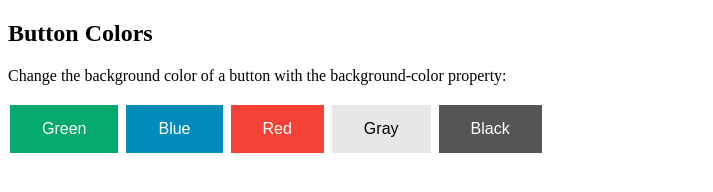
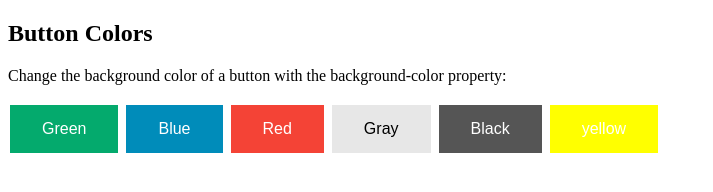
Before and after one commit to satish154/web, a plain HTML site: page index.html in a window 1280 px wide. Shown: the whole page, without its empty margins (0-713 px from the left). Drawn offline with Linux system fonts and the light colour scheme.

Commit message:
color changed

```diff
--- a/index.html
+++ b/index.html
@@ -29,6 +29,9 @@ background-color: #e7e7e7; color: black;
 {
 background-color: #555555;
 } /* Black */
+.button6{
+background-color :yellow
+}
 </style>
 </head>
 <body>
@@ -42,6 +45,7 @@ background-color: #555555;
 <button class="button button3">Red</button>
 <button class="button button4">Gray</button>
 <button class="button button5">Black</button>
+<button class="button button6">yellow</button>
 
 </body>
 </html>
```
